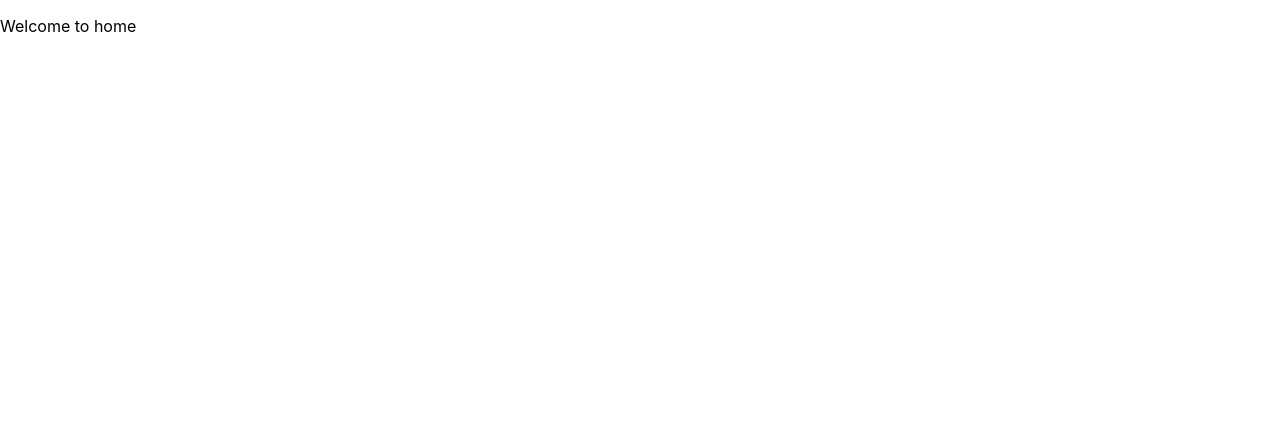
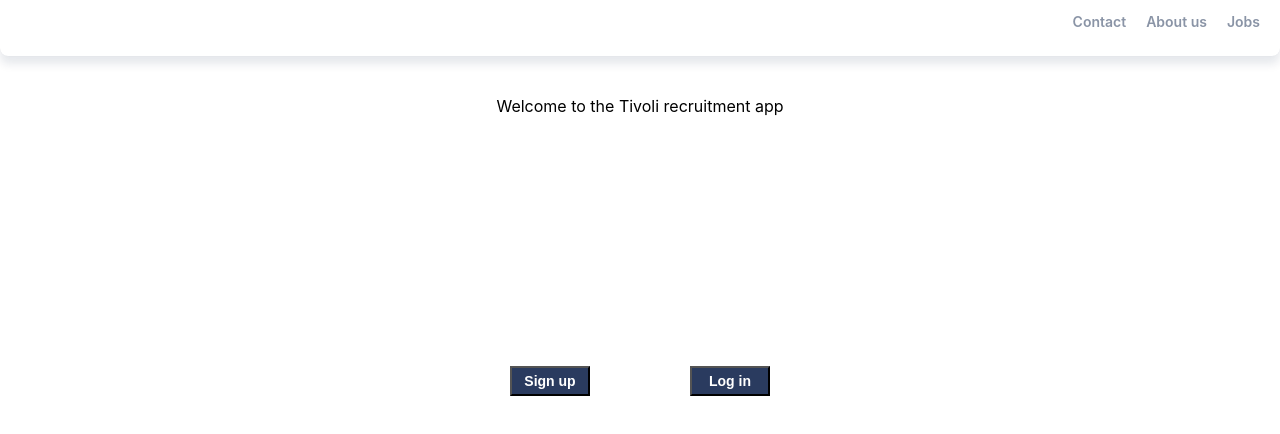
Before and after one commit to sadeq-gholami/recruitment-app, a React (Create React App) app in the folder frontend/: page / in a window 1280 px wide. Shown: the top 434 px of the page. Built offline with nearby package versions, Linux system fonts and the light colour scheme.

Commit message:
homepage

```diff
--- a/frontend/src/App.css
+++ b/frontend/src/App.css
@@ -1,5 +1,36 @@
 .App {
   text-align: center;
+}
+
+.header {
+  height: 56px;
+  /*width: 940px;*/
+  margin-left:auto;
+  margin-right:auto;
+  border-radius: 0 0 8px 8px;
+  background-color: #ffffff;
+  box-shadow: 0 0 1px 0 rgba(10,31,68,0.08), 0 8px 10px 0 rgba(10,31,68,0.1);
+  margin-bottom: 40px;
+}
+.jobs, .aboutus, .contact {
+	color: #8A94A6;
+  margin-right: 20px;
+}
+
+.jobs:hover, .aboutus:hover, .contact:hover{
+  color: #0A1F44;
+ }
+
+ .jobs, .aboutus, .contact {
+  height: 16px;
+
+  color: #8A94A6;
+  font-size: 14px;
+  font-weight: 600;
+  line-height: 16px;
+  text-align: center;
+  float:right;
+  margin-right: 20px;
 }
 
 .App-logo {
@@ -12,7 +43,7 @@
     animation: App-logo-spin infinite 20s linear;
   }
 }
-
+/*
 .App-header {
   background-color: #282c34;
   min-height: 100vh;
@@ -23,6 +54,8 @@
   font-size: calc(10px + 2vmin);
   color: white;
 }
+*/
+
 
 .App-link {
   color: #61dafb;
--- a/frontend/src/App.js
+++ b/frontend/src/App.js
@@ -13,13 +13,21 @@ class App extends Component {
 
   render(){
     return (
+      <div className = "App">
+        <header className = "App-header">
+          <div className = "header">
+            <p className = "jobs">Jobs</p>
+            <p className = "aboutus">About us</p>
+            <p className = "contact">Contact</p>
+          </div>
+        </header>
           <Router>
-            <Route exact path="/"  exact render={(props)=>{
+            <Route exact path="/"  exact render={(props)=>{return <Home {...props}/>}}/>
+          </Router>
+      </div>
 
-                return <Home {...props}/>
-               }}/>
-          </Router>
     );
+
   }
 
 }
--- a/frontend/src/index.css
+++ b/frontend/src/index.css
@@ -5,6 +5,7 @@ body {
     sans-serif;
   -webkit-font-smoothing: antialiased;
   -moz-osx-font-smoothing: grayscale;
+  background-color: #ffffff;
 }
 
 code {
--- /dev/null
+++ b/frontend/src/style/Home.css
@@ -0,0 +1,18 @@
+.signuplogin-div{
+    height: 150px;
+    margin-bottom: 200px;
+    margin-top: 200px;
+}
+.signup, .login{
+    color: #ffffff;
+    background-color: rgb(42, 59, 95);
+    margin: 50px;
+    width: 80px;
+    height: 30px;
+    font-size: 14px;
+    font-weight: 600;
+    line-height: 20px;
+}
+
+.signup:hover, .login:hover{
+}
--- a/frontend/src/view/Home.js
+++ b/frontend/src/view/Home.js
@@ -1,12 +1,18 @@
 import React, { Component } from "react";
 import { Route } from "react-router-dom";
-//import "./Welcome.css";
+import "../style/Home.css";
 
 class Home extends Component {
   render() {
     return (
-      <div className="Welcome">
-        <p>Welcome to home</p>
+      <div className="welcome">
+          <div className = "welcometext">
+            <p>Welcome to the Tivoli recruitment app</p>
+          </div>
+          <div className = "signuplogin-div">
+              <button className = "signup">Sign up</button>
+              <button className = "login">Log in</button>
+          </div>
       </div>
     );
   }
```
